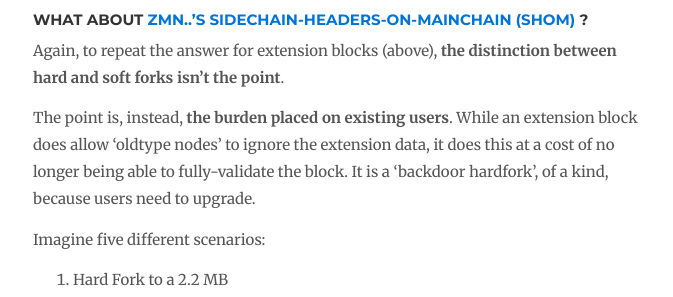
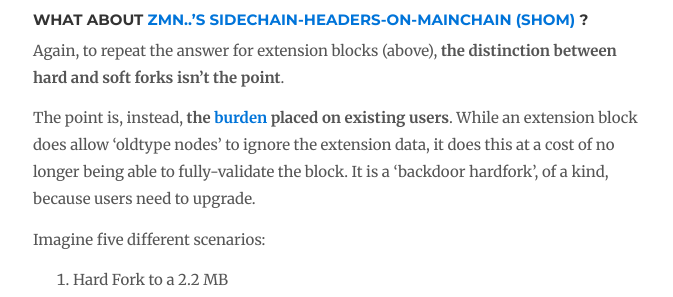
Before and after one commit to drivechain-project/drivechain.info, a Jekyll site: the page built from faq/index.md, in a window 1280 px wide and 900 px high, scrolled down 5397 px. Shown: the part 152-449 px from the top of the window, without its empty margins (137-810 px from the left). Built offline with Jekyll 4.4.1, drawn with Linux system fonts in a browser that asks for light colours; nearby versions of some CDN libraries; comment, search, counter and statistics services are not loaded; some of the changed lines change nothing that is shown.

Commit message:
add link

```diff
--- a/faq/index.md
+++ b/faq/index.md
@@ -94,7 +94,7 @@ This is why Adam Back in particular emphasizes the "slow return" feature of Driv
 
 Again, to repeat the answer for extension blocks (above), **the distinction between hard and soft forks isn't the point**.
 
-The point is, instead, **the burden placed on existing users**. While an extension block does allow 'oldtype nodes' to ignore the extension data, it does this at a cost of no longer being able to fully-validate the block. It is a 'backdoor hardfork', of a kind, because users need to upgrade.
+The point is, instead, **the [burden](http://www.truthcoin.info/blog/measuring-decentralization/) placed on existing users**. While an extension block does allow 'oldtype nodes' to ignore the extension data, it does this at a cost of no longer being able to fully-validate the block. It is a 'backdoor hardfork', of a kind, because users need to upgrade.
 
 Imagine five different scenarios:
 
```
